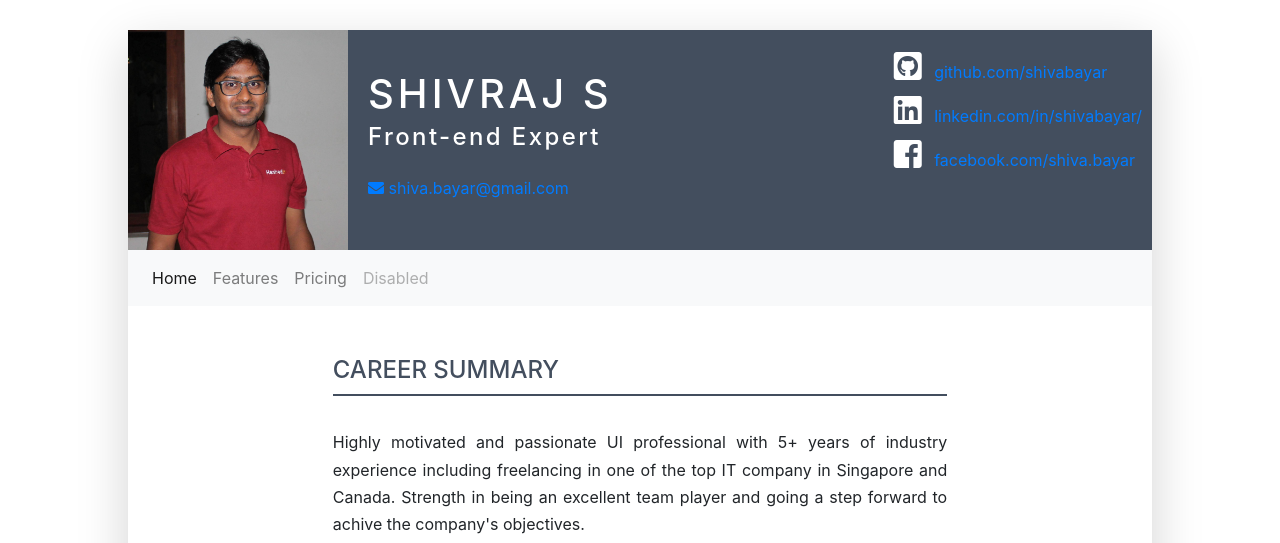
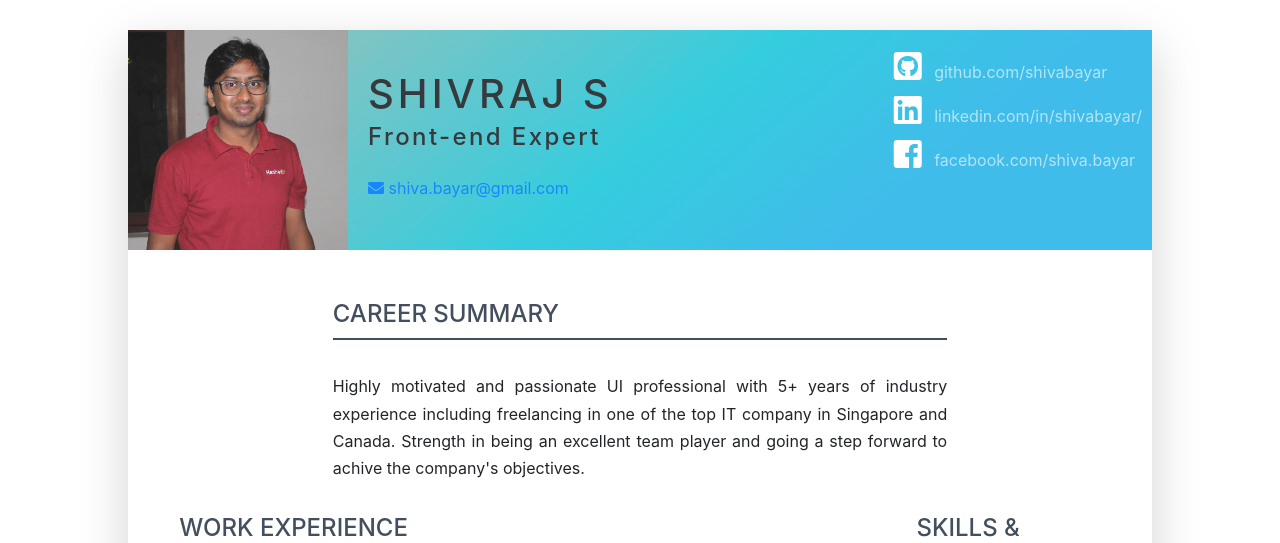
Before and after one commit to shivabayar/portfolio, a PHP site: page / in a window 1280 px wide. Shown: the top 543 px of the page. Run offline with PHP 8.4, Linux system fonts and the light colour scheme; some libraries are stand-ins or nearby versions.

Commit message:
Adding gradiants and moving nav bar top

```diff
--- a/css/main.css
+++ b/css/main.css
@@ -50,8 +50,11 @@ p {
 }
 
 header {
-    background: #434E5E;
-    color: white;
+    /* background: #434E5E;
+    color: white; */
+    background-image: linear-gradient(141deg, #9fb8ad 0%, #1fc8db 51%, #2cb5e8 75%);
+    background-color: #1fc8db;
+    opacity: 0.9;
 }
 
 .social-media-icons {
@@ -64,10 +67,10 @@ header {
     display: none;
 }
 
-/* a {
+.social-media-link, .primary-info > a {
     color: rgba(255, 255, 255, 0.6) !important;
     text-decoration: none !important;
-} */
+}
 
 .social-media > ul {
     margin-top: 20px;
@@ -257,3 +260,7 @@ h3 {
     height: auto;
     max-height: 145px;
 }
+
+/* background-image: linear-gradient(141deg, #9fb8ad 0%, #1fc8db 51%, #2cb5e8 75%);
+    background-color: #1fc8db;
+    opacity: 0.9; */
--- a/css/responsive.css
+++ b/css/responsive.css
@@ -29,6 +29,10 @@
     .experience-year {
         order: 2;
         width: 100%;
+    }
+
+    nav {
+        display: none !important;
     }
 
     #work_experience > section {
@@ -225,4 +229,12 @@
         order: 2;
         width: 100%;
     }
+
+    nav {
+        background-color: #434E5E!important;
+    }
+
+    .navbar-toggler {
+        background: darkgoldenrod !important;
+    }
 }
--- a/index.html
+++ b/index.html
@@ -13,6 +13,26 @@
     </head>
 
     <body>
+        <nav class="navbar navbar-expand-lg navbar-light">
+            <button class="navbar-toggler" type="button" data-toggle="collapse"
+                data-target="#navbarNav" aria-controls="navbarNav" aria-expanded="false"
+                aria-label="Toggle navigation">
+                <span class="navbar-toggler-icon"></span>
+            </button>
+            <div class="collapse navbar-collapse" id="navbarNav">
+                <ul class="navbar-nav">
+                    <li class="nav-item active">
+                        <a class="nav-link" href="#">Home <span class="sr-only">(current)</span></a>
+                    </li>
+                    <li class="nav-item">
+                        <a class="nav-link" href="#">Features</a>
+                    </li>
+                    <li class="nav-item">
+                        <a class="nav-link" href="#">Pricing</a>
+                    </li>
+                </ul>
+            </div>
+        </nav>
         <div class="resume">
             <header>
                 <!-- Header content -->
@@ -79,32 +99,6 @@
                     </div>
                 </div>
             </header>
-
-            <nav class="navbar navbar-expand-lg navbar-light bg-light">
-                <!-- <a class="navbar-brand" href="#">Navbar</a> -->
-                <button class="navbar-toggler" type="button" data-toggle="collapse"
-                    data-target="#navbarNav" aria-controls="navbarNav" aria-expanded="false"
-                    aria-label="Toggle navigation">
-                    <span class="navbar-toggler-icon"></span>
-                </button>
-                <div class="collapse navbar-collapse" id="navbarNav">
-                    <ul class="navbar-nav">
-                    <li class="nav-item active">
-                        <a class="nav-link" href="#">Home <span class="sr-only">(current)</span></a>
-                    </li>
-                    <li class="nav-item">
-                        <a class="nav-link" href="#">Features</a>
-                    </li>
-                    <li class="nav-item">
-                        <a class="nav-link" href="#">Pricing</a>
-                    </li>
-                    <li class="nav-item">
-                        <a class="nav-link disabled" href="#">Disabled</a>
-                    </li>
-                    </ul>
-                </div>
-            </nav>
-
 
             <main>
                 <!-- Main content -->
```
